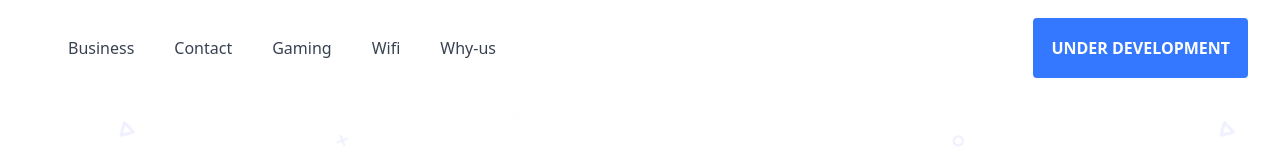
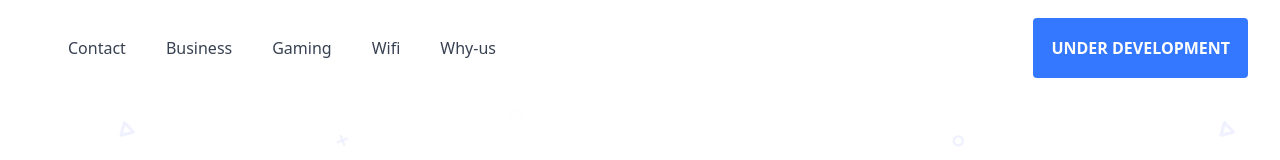
Before and after one commit to bobalok/brainfreeze, a Next.js app: page / in a window 1280 px wide. Shown: the top 160 px of the page. Built offline with nearby package versions, Linux system fonts and the light colour scheme.

Commit message:
navi cleaning

```diff
--- a/components/Navi.js
+++ b/components/Navi.js
@@ -1,9 +1,11 @@
 /* This example requires Tailwind CSS v2.0+ */
-import { Fragment, useState } from "react";
-import { Disclosure, Menu, Transition, Switch } from "@headlessui/react";
+// import { Fragment, useState } from "react";
+
+// import { Disclosure, Menu, Transition, Switch } from "@headlessui/react";
+import { Disclosure } from "@headlessui/react";
 import {
-  BriefcaseIcon,
-  BellIcon,
+  // BriefcaseIcon,
+  // BellIcon,
   MenuIcon,
   XIcon,
 } from "@heroicons/react/outline";
@@ -14,8 +16,8 @@ const navigation = [
   // { name: "Residential", href: "/residential", current: false },
   // { name: "Business", href: "/", current: false },
   // { name: "Blog", href: "#", current: false },
+  { name: "Contact", href: "#contact", current: false },
   { name: "Business", href: "#corporate", current: false },
-  { name: "Contact", href: "#contact", current: false },
   { name: "Gaming", href: "#gaming", current: false },
   { name: "Wifi", href: "#wifi", current: false },
   { name: "Why-us", href: "#whyus", current: false },
```
Also changed, not shown: public/archived/bgdown.jpg (deleted), public/archived/bgup.jpg (deleted).
